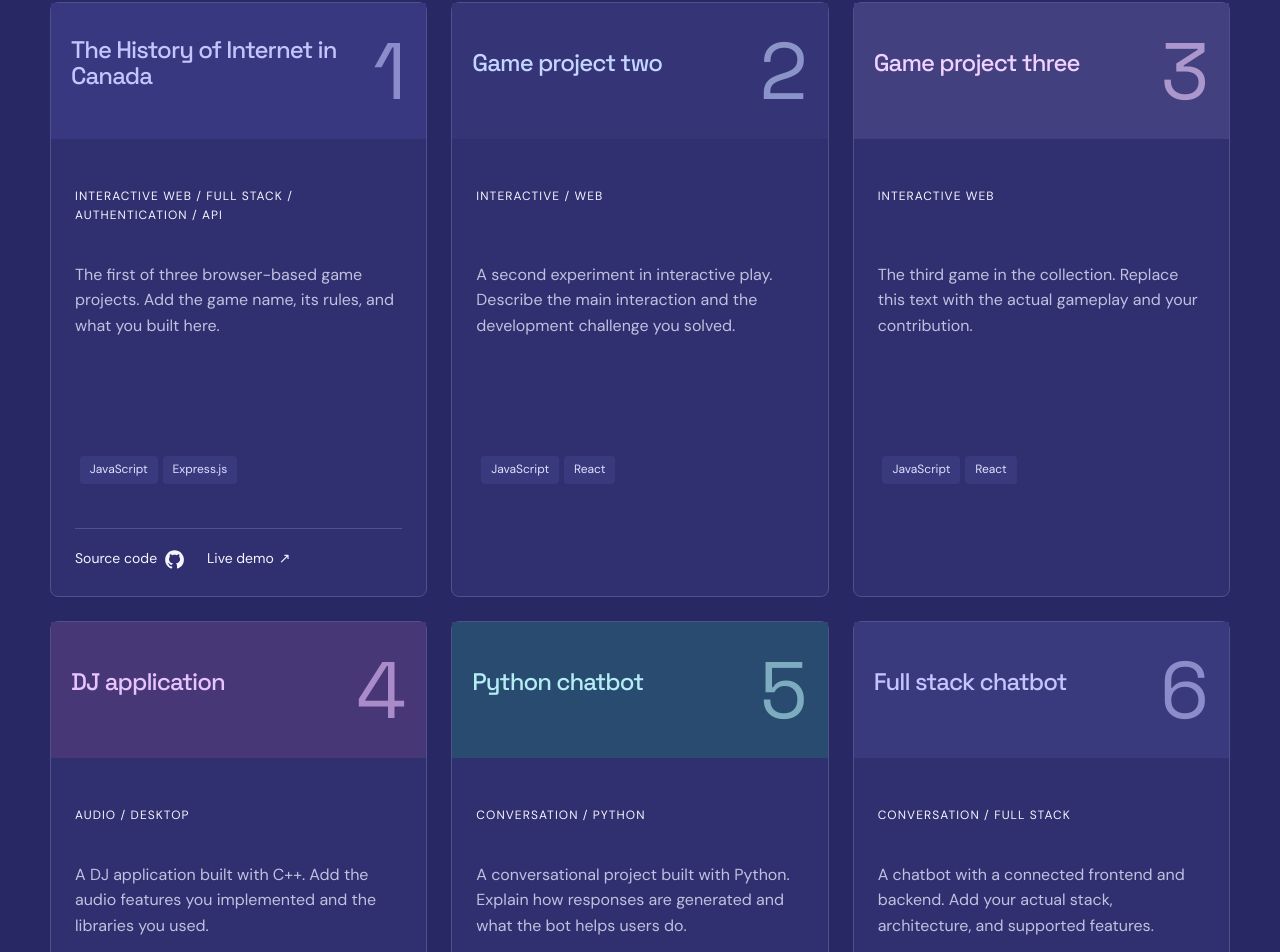
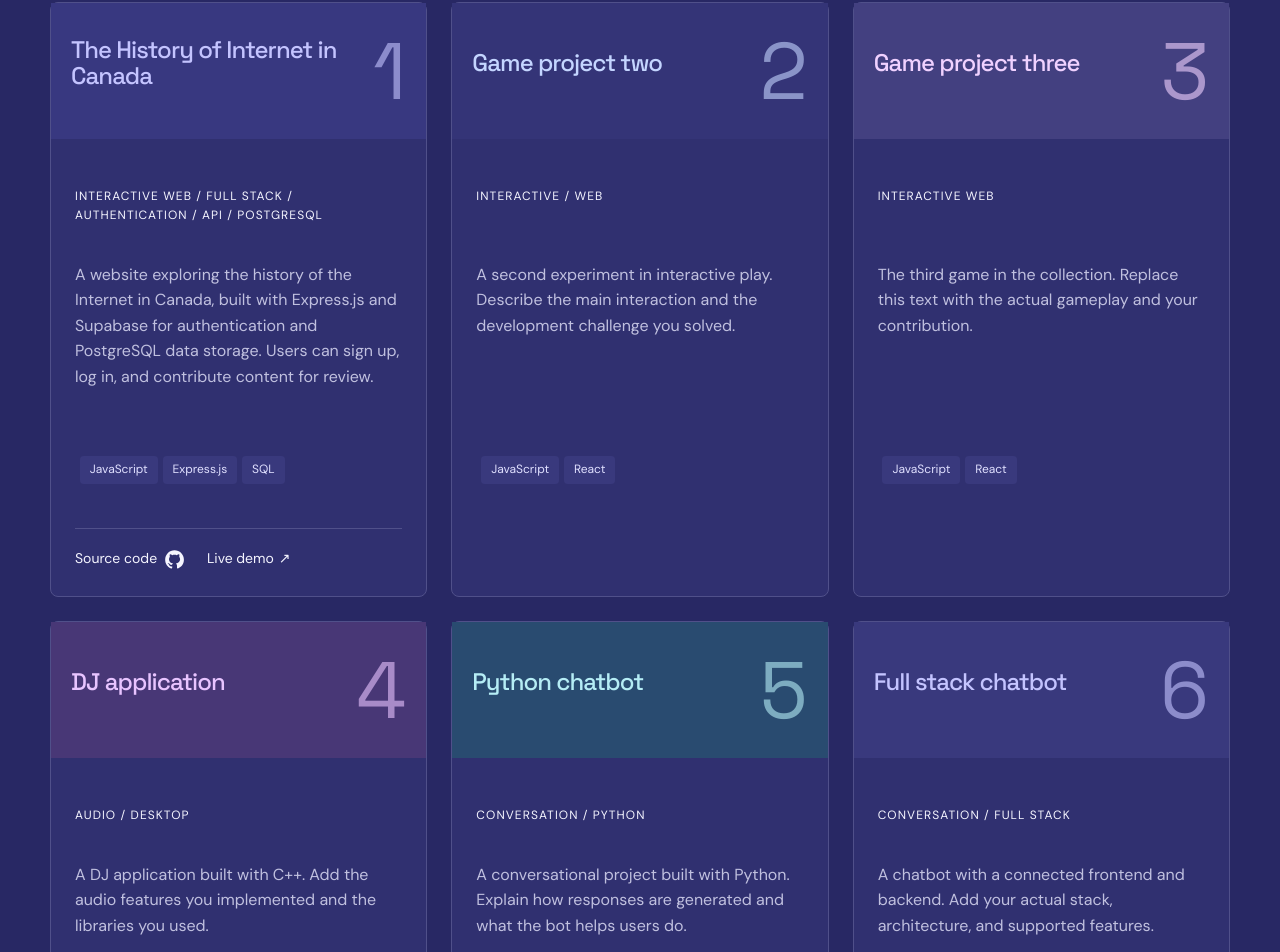
Before and after one commit to rahafrouz98/profile-hamed, a React (Vite) app: page / in a window 1280 px wide. Shown: the part 884-1836 px from the top of the page. Built offline with nearby package versions, Linux system fonts and the light colour scheme.

Commit message:
history of internet

```diff
--- a/src/data.js
+++ b/src/data.js
@@ -16,11 +16,11 @@ export const profile = {
 export const projects = [
     {
         title: "The History of Internet in Canada",
-        category: ["Interactive Web", "Full Stack", "Authentication", "API"],
+        category: ["Interactive Web", "Full Stack", "Authentication", "API", "PostgreSQL"],
         type: "web site",
-        tech: ["JavaScript", "Express.js"],
+        tech: ["JavaScript", "Express.js", "SQL"],
         description:
-            "The first of three browser-based game projects. Add the game name, its rules, and what you built here.",
+            "A website exploring the history of the Internet in Canada, built with Express.js and Supabase for authentication and PostgreSQL data storage. Users can sign up, log in, and contribute content for review.",
         repository: "https://github.com/rahafrouz98/internet-history",
         repIcon: GitLogo,
         demo: "https://internet-history-project.onrender.com/",
```
